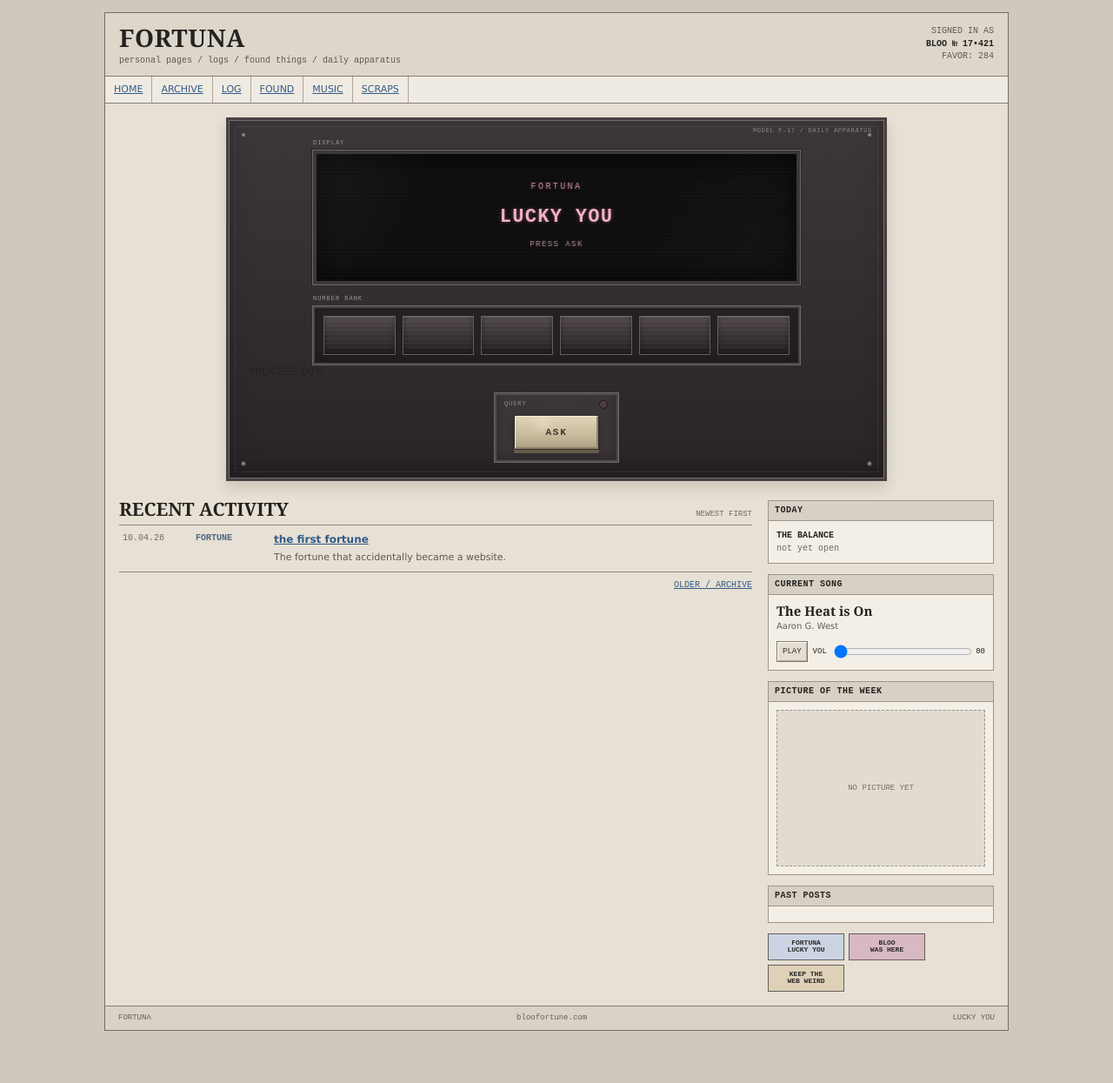
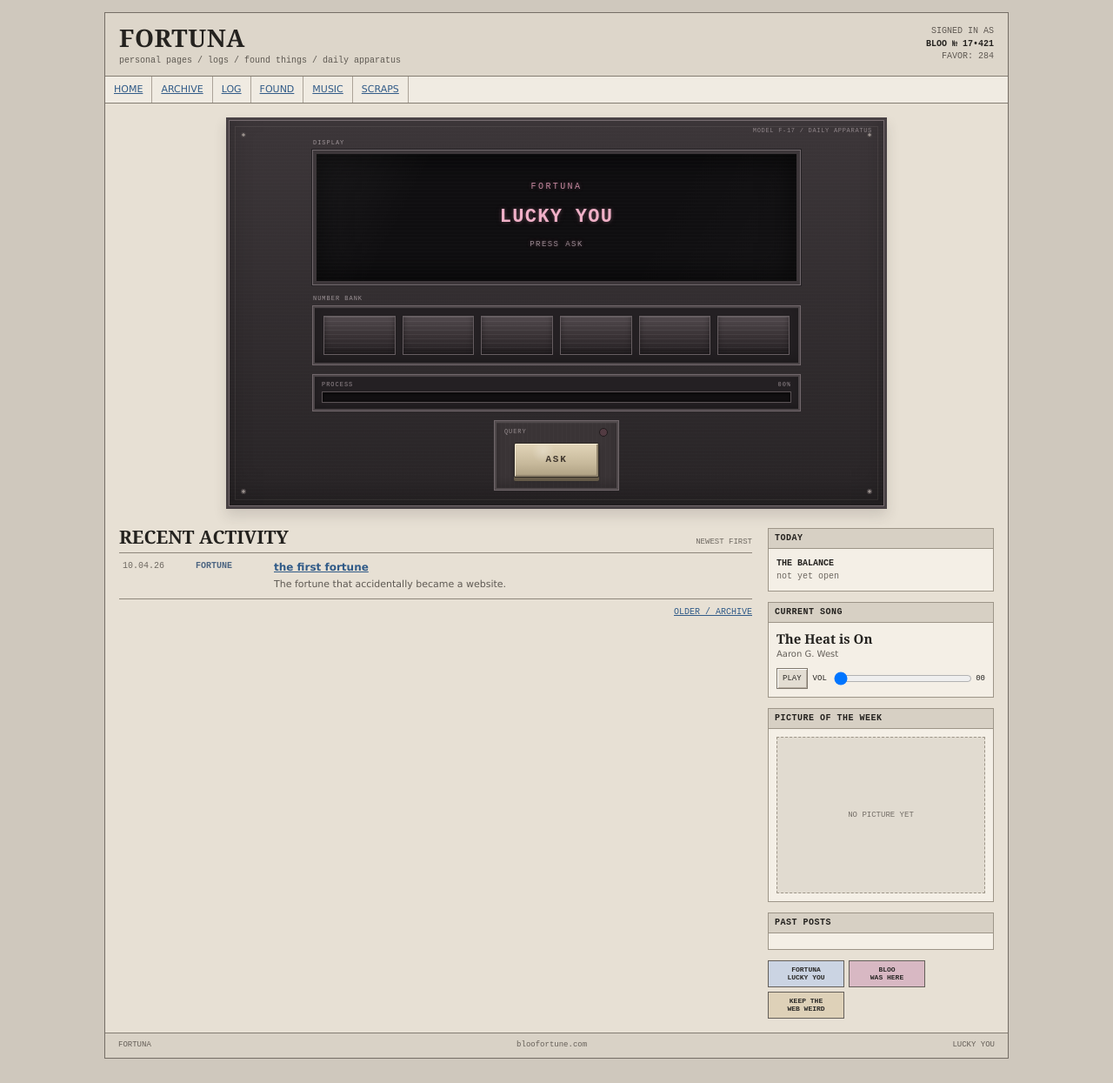
Before and after one commit to Blookittt/blookittt.github.io, a Jekyll site: the page built from index.html, in a window 1280 px wide. Shown: the whole page at 87% size. Built offline with Jekyll 4.4.1, drawn with Linux system fonts in a browser that asks for light colours; before the commit the page ends 1213 px from its top, so only the background shows below that.

Commit message:
Style Fortuna single lying progress bar

```diff
--- a/assets/style.css
+++ b/assets/style.css
@@ -1046,3 +1046,83 @@
     padding:7px;
   }
 }
+
+
+/* FORTUNA — SINGLE LYING PROGRESS BAR */
+.machine-progress{
+  position:relative;
+  z-index:2;
+  width:min(560px,100%);
+  margin:12px auto 0;
+  padding:6px 8px 7px;
+  background:#242023;
+  border:2px solid #4c4548;
+  box-shadow:
+    0 0 0 1px #71676b,
+    inset 0 1px 0 rgba(255,255,255,.025),
+    inset 0 -5px 9px rgba(0,0,0,.18);
+}
+
+.progress-head{
+  display:flex;
+  justify-content:space-between;
+  gap:10px;
+  margin-bottom:4px;
+  color:#93888d;
+  font:7px/1 "Courier New",monospace;
+  letter-spacing:.14em;
+}
+
+.progress-track{
+  height:13px;
+  padding:2px;
+  overflow:hidden;
+  background:#121012;
+  border:1px solid #5b5356;
+  box-shadow:
+    inset 0 1px 4px rgba(0,0,0,.75),
+    0 1px 0 rgba(255,255,255,.02);
+}
+
+.progress-track span{
+  display:block;
+  width:0;
+  height:100%;
+  background:
+    repeating-linear-gradient(
+      90deg,
+      #b86d86 0 8px,
+      #805364 8px 10px
+    );
+  box-shadow:
+    0 0 5px rgba(184,109,134,.16),
+    inset 0 1px 0 rgba(255,255,255,.08);
+  transition:width .52s steps(8,end);
+}
+
+.machine-hardware{
+  margin-top:12px;
+}
+
+.computing .progress-track span{
+  filter:brightness(1.06);
+}
+
+.machine-finished .progress-track span{
+  background:
+    repeating-linear-gradient(
+      90deg,
+      #c47a91 0 8px,
+      #8b5b6b 8px 10px
+    );
+}
+
+@media (max-width:520px){
+  .machine-progress{
+    padding:5px 6px 6px;
+  }
+
+  .progress-track{
+    height:12px;
+  }
+}
```
